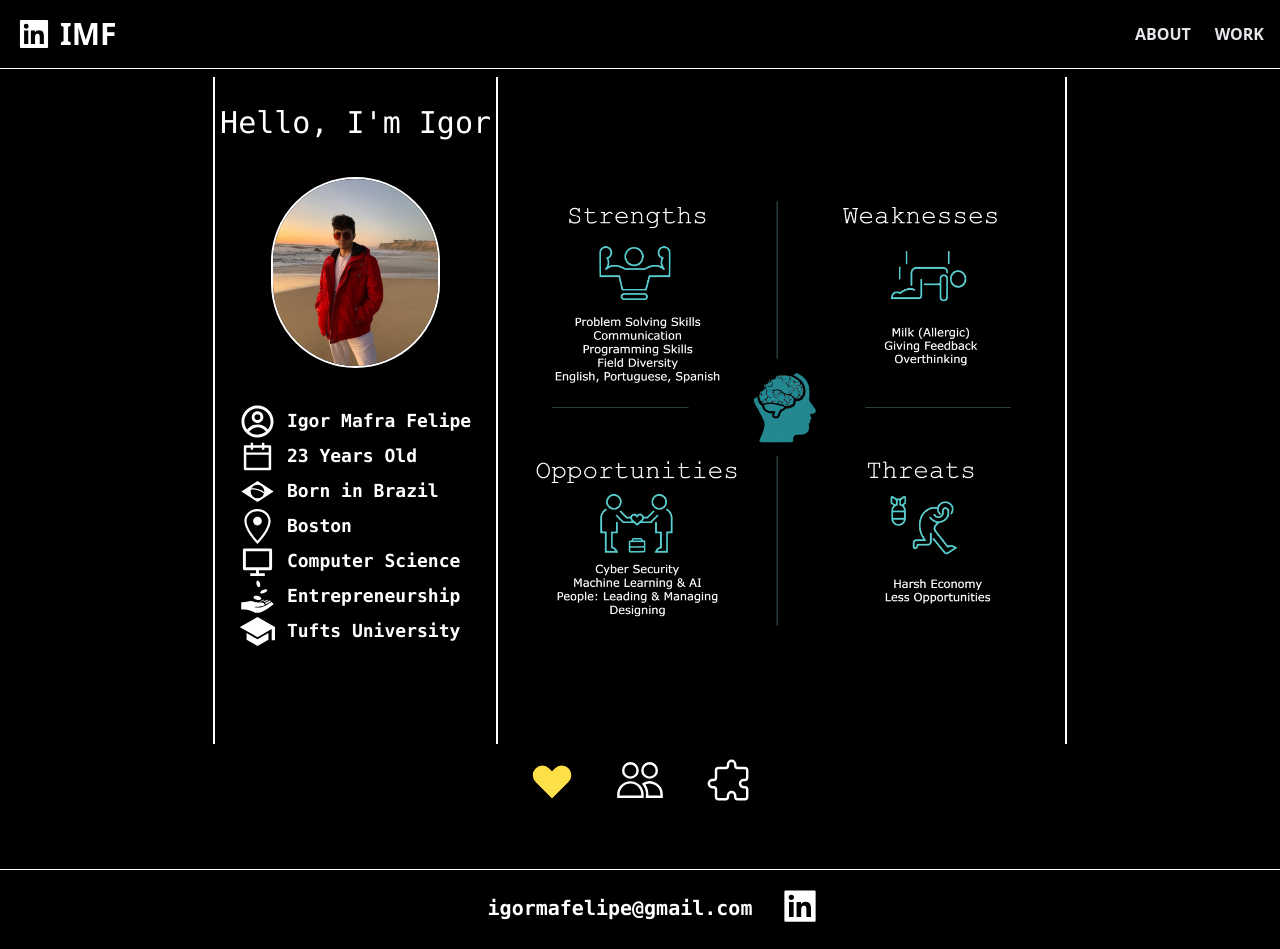
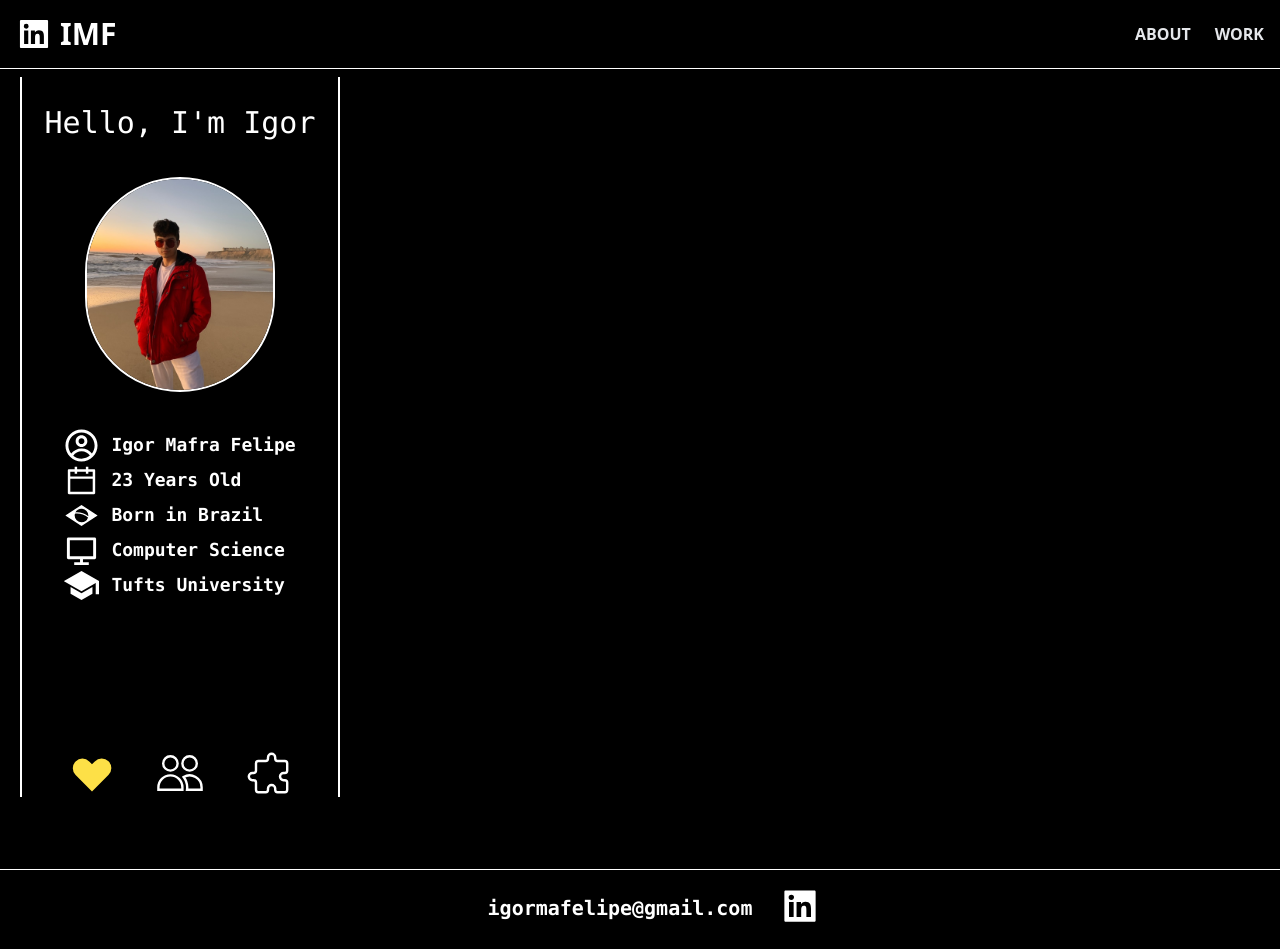
Before and after one commit to igormafelipe/igormfe, a React (Create React App) app: page / in a window 1280 px wide. Built offline with nearby package versions, Linux system fonts and the light colour scheme.

Commit message:
Fixed the profile card, now only right side moves

```diff
--- /dev/null
+++ b/src/components/ProfileCard.js
@@ -0,0 +1,38 @@
+import React from 'react';
+import eu_praia from '../images/igor_praia.jpg';
+import ProfileInfo from './aboutme-page/profile-info';
+import Carousel from './carousel';
+
+import { AiOutlineCalendar } from 'react-icons/ai';
+import { CgProfile } from 'react-icons/cg';
+import { GiBrazilFlag } from 'react-icons/gi';
+import { RiComputerLine } from 'react-icons/ri';
+import { IoSchoolSharp } from 'react-icons/io5';
+
+function ProfileCard () {
+    return (
+        <div className="w-full h-full bg-transparent text-white flex">
+            <div className="w-1/4 h-full bg-black flex flex-col items-center border-x-2 border-white overflow-hidden absolute left-5">
+
+                <div className="h-auto w-auto pb-9 pt-5">
+                    <h1 className="text-2xl xl:text-3xl bg-clip-text text-white pt-2 text-center font-mono">
+                        Hello, I'm Igor
+                    </h1>
+                </div>
+
+                <img src={eu_praia} className="w-3/5 rounded-full border-solid border-2 border-white 2xl:w-2/3"/>
+
+                <div className="h-full w-auto relative bg-transparent top-9">
+                    <ProfileInfo text="Igor Mafra Felipe" icon={CgProfile}/>
+                    <ProfileInfo text="23 Years Old" icon={AiOutlineCalendar}/>
+                    <ProfileInfo text="Born in Brazil" icon={GiBrazilFlag}/>
+                    <ProfileInfo text="Computer Science" icon={RiComputerLine}/>
+                    <ProfileInfo text="Tufts University" icon={IoSchoolSharp}/>
+                </div>
+                <Carousel />
+            </div>
+        </div>
+    );
+}
+
+export default ProfileCard;
--- a/src/components/aboutme-page/AboutMeContent.js
+++ b/src/components/aboutme-page/AboutMeContent.js
@@ -1,44 +1,18 @@
 import React from 'react';
 import eu_praia from '../../images/igor_praia.jpg';
 import ProfileInfo from './profile-info';
+import Carousel from '../carousel';
+
 import { AiOutlineCalendar } from 'react-icons/ai';
 import { CgProfile } from 'react-icons/cg';
 import { GiBrazilFlag } from 'react-icons/gi';
-import { GoLocation } from 'react-icons/go';
 import { RiComputerLine } from 'react-icons/ri';
 import { IoSchoolSharp } from 'react-icons/io5';
-import { GiReceiveMoney } from 'react-icons/gi';
-import swot_analysis from '../../images/swot_analysis.png';
 
 function AboutMeContent () {
     return (
-        <div className="w-full h-full bg-black text-white flex">
-            <div className="w-1/3 h-full bg-black flex flex-col items-center border-x-2 border-white overflow-hidden">
+        <div className="w-full h-full bg-transparent text-white flex">
 
-                <div className="h-auto w-auto pb-9 pt-5">
-                    <h1 className="text-2xl xl:text-3xl bg-clip-text text-white pt-2 text-center font-mono">
-                        Hello, I'm Igor
-                    </h1>
-                </div>
-
-                <img src={eu_praia} className="w-3/5 rounded-full border-solid border-2 border-white 2xl:w-2/3"/>
-
-                <div className="h-full w-auto relative bg-transparent top-9">
-                    <ProfileInfo text="Igor Mafra Felipe" icon={CgProfile}/>
-                    <ProfileInfo text="23 Years Old" icon={AiOutlineCalendar}/>
-                    <ProfileInfo text="Born in Brazil" icon={GiBrazilFlag}/>
-                    <ProfileInfo text="Boston" icon={GoLocation}/>
-                    <ProfileInfo text="Computer Science" icon={RiComputerLine}/>
-                    <ProfileInfo text="Entrepreneurship" icon={GiReceiveMoney}/>
-                    <ProfileInfo text="Tufts University" icon={IoSchoolSharp}/>
-                </div>
-            </div>
-
-            <div className='w-4/6 bg-black border-solid border-r-2 border-white flex flex-row'>
-                <div className="w-full h-full">
-                    <img className="w-full h-full object-contain" src={swot_analysis}/>
-                </div>
-            </div>
         </div>
     );
 }
--- a/src/components/aboutme-page/about-div.js
+++ b/src/components/aboutme-page/about-div.js
@@ -7,7 +7,7 @@ function AboutDiv (props) {
     const divState = useSelector((state) => state.button.divState[props.id]);
 
     const divClasses = classnames(
-        'h-full w-2/3 absolute top-0 transform transition duration-300 2xl:w-2/3',
+        'h-full w-2/3 absolute top-0 right-20 transform transition duration-300 2xl:w-2/3',
         {"opacity-100"  : divState === "selected"},
         {"opacity-0 translate-x-full"    : divState === "unselected"},
         props.color,
--- a/src/pages/AboutMe.js
+++ b/src/pages/AboutMe.js
@@ -5,12 +5,13 @@ import GamingContent from '../components/GamingContent';
 import FavoritesContent from '../components/FavoritesContent';
 
 import Footer from "./Footer";
-import Carousel from '../components/carousel';
 import AboutDiv from '../components/aboutme-page/about-div';
+import ProfileCard from '../components/ProfileCard';
 
 function AboutMe() {
   return (
     <div className="h-auto container-fluid bg-black overflow-hidden">
+      {/* Mobile */}
       <div className='lg:hidden'>
         <div className="w-screen h-auto bg-black relative top-0">
           <div className="w-screen h-auto flex p-5 justify-center pr-10">
@@ -57,13 +58,18 @@ function AboutMe() {
         </div>
       </div>
 
+      {/* Desktop */}
       <div className='h-screen w-screen hidden lg:flex lg:flex-col'>
-        <div className='w-full h-5/6 flex flex-col items-center relative top-2 bg-black group'>
-          <AboutDiv id={0} content={<AboutMeContent/>} color="bg-red-300"/>
-          <AboutDiv id={1} content={<FavoritesContent/>} color="bg-red-500"/>
-          <AboutDiv id={2} content={<GamingContent/>} color="bg-red-200"/>
+        <div className='w-full h-[90vh] flex flex-col items-center relative top-2'>
+
+          <ProfileCard/>
+
+          {/* These divs are affected by the Carousel. They are shown/hidden as
+              icons are pressed */}
+          <AboutDiv id={0} content={<AboutMeContent/>} color="bg-black"/>
+          <AboutDiv id={1} content={<FavoritesContent/>} color="bg-black"/>
+          <AboutDiv id={2} content={<GamingContent/>} color="bg-black"/>
         </div>
-        <Carousel />
       </div>
       <Footer/>
     </div>
--- a/src/pages/Arts.js
+++ /dev/null
@@ -1,28 +0,0 @@
-import React from 'react';
-import ImageGallery from 'react-image-gallery';
-
-const images = [
-  {
-    original: 'https://picsum.photos/id/1018/1000/600/',
-    thumbnail: 'https://picsum.photos/id/1018/250/150/',
-  },
-  {
-    original: 'https://picsum.photos/id/1015/1000/600/',
-    thumbnail: 'https://picsum.photos/id/1015/250/150/',
-  },
-  {
-    original: 'https://picsum.photos/id/1019/1000/600/',
-    thumbnail: 'https://picsum.photos/id/1019/250/150/',
-  },
-];
-
-function Arts() {
-  return (
-    <div className="h-screen container-fluid">
-      This is the arts page
-      <ImageGallery items={images} className="md:z-9 relative"/>;
-    </div>
-  );
-}
-
-export default Arts;
```
Also changed, not shown: 1 other file (tests, documents, lock files or other folders).
